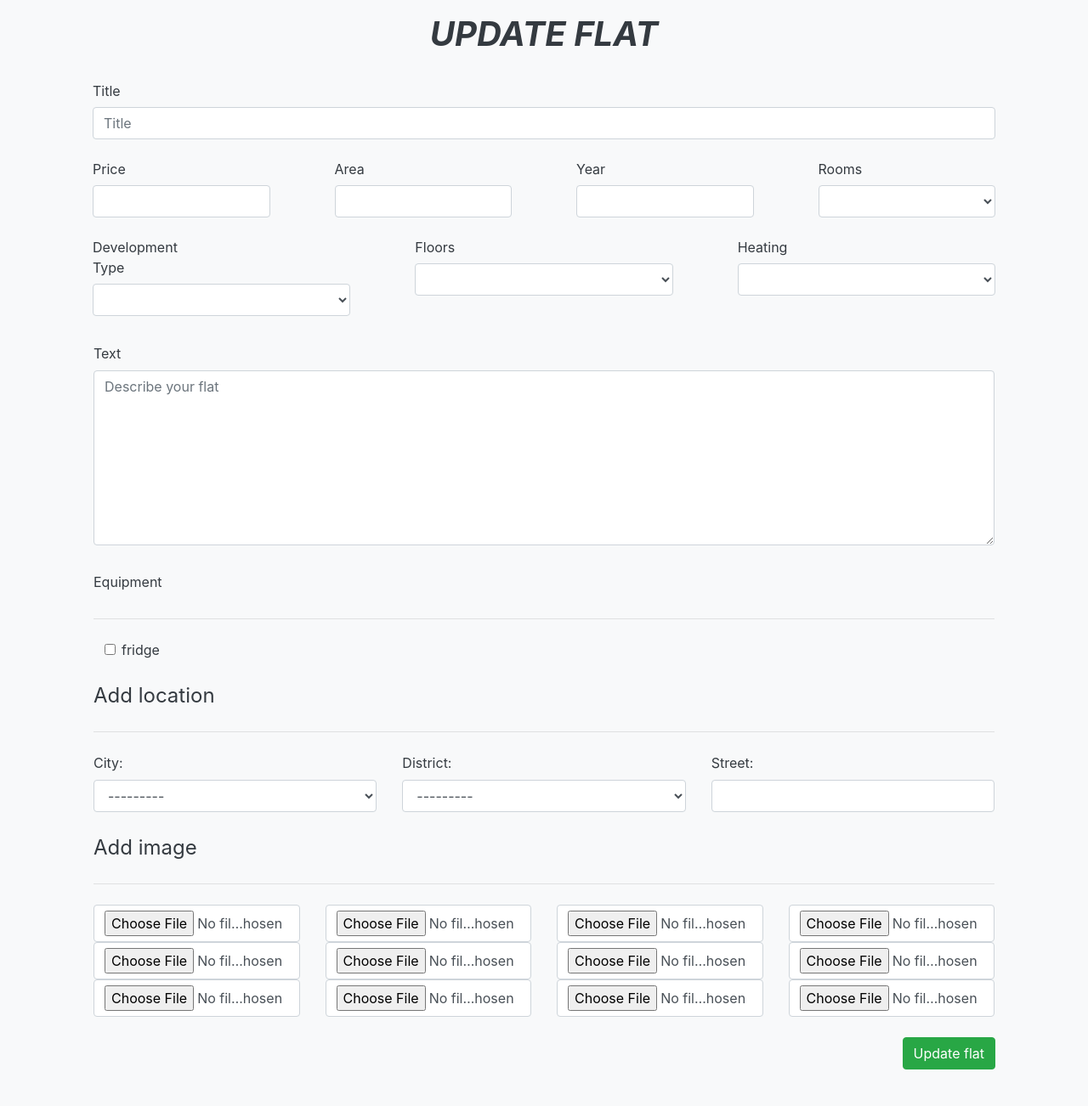
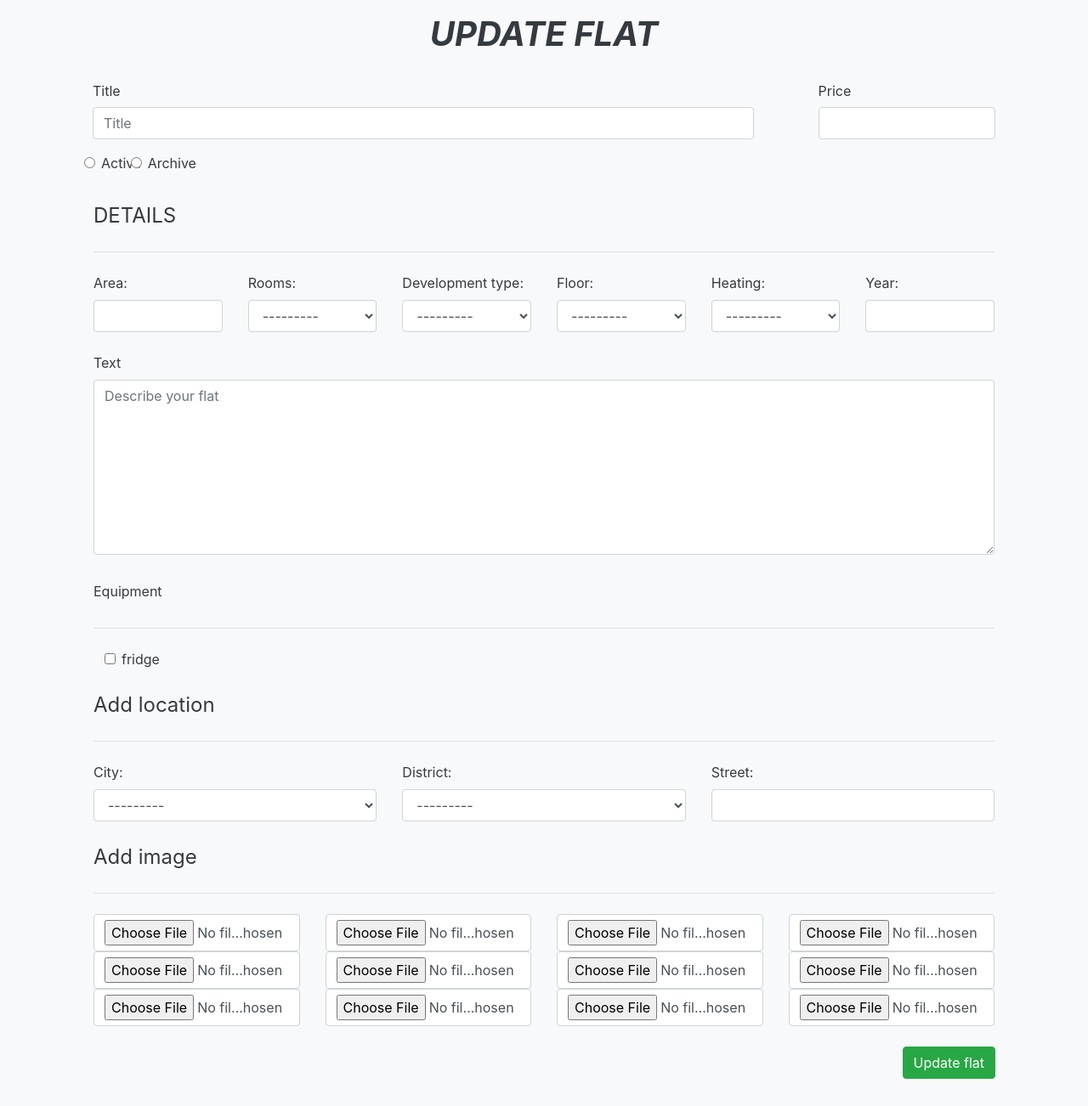
Before and after one commit to Spikey21/Flat-Rental, a Django app: page /update-flat/1/ in a window 1280 px wide. Shown: the part 56-1358 px from the top of the page at 85% size. Before the commit the page ends 1315 px from the top, so only its background shows below. Run offline with Django 4.2, Linux system fonts and the light colour scheme; a user stored in the database is signed in; tables that the repository leaves empty hold one stand-in row (values such as "Sample post"); lists and menus that the app fills with data are empty; parts of the project's set-up code (start-up, migrations or seed data) failed here and were passed over; some libraries are stand-ins or nearby versions.

Commit message:
correct update flat template

```diff
--- a/rent_flat/flat/templates/update.html
+++ b/rent_flat/flat/templates/update.html
@@ -12,7 +12,7 @@
         </h1>
         <form action="{% url 'create' %}" method="post">
             <div class="row">
-                <div class="col-sm-12">
+                <div class="col-sm-9">
                     <div class="form-group m-2">
                         <label for="inputTitle" class="col-sm-6 col-form-label">Title</label>
                         <div class="col-sm-12">
@@ -29,69 +29,51 @@
                     </div>
                 </div>
                 <div class="col-sm-3">
-                    <div class="form-group m-2">
-                        <label for="inputArea" class="col-sm-6 col-form-label">Area</label>
-                        <div class="col-sm-12">
-                            <input type="number" step="0.01"  class="form-control" id="inputArea" name="area" required>
+                    <div class="form-check" id="inputStatus">
+                        <div class="form-row m-2">
+                            {% for value,text in form.status.field.choices  %}
+                            <div class="col-sm-3">
+                                <input class="form-check-input"  type="radio" name="{{ value }}" > {{ text }}
+                            </div>
+                            {% endfor %}
                         </div>
                     </div>
                 </div>
-                <div class="col-sm-3">
-                    <div class="form-group m-2">
-                        <label for="inputYear" class="col-sm-6 col-form-label">Year</label>
-                        <div class="col-sm-12">
-                            <input type="number" class="form-control" id="inputYear" name="year" required>
-                        </div>
+            </div>
+            <div class="form-group m-4">
+                {{ detail_items.media.js }}
+                <legend>DETAILS</legend>
+                <hr class="my-4">
+                {{ detail_items.management_form }}
+                {{ detail_items.non_form_errors }}
+                {% for form in detail_items %}
+                <div class="form-group row items-group">
+                    <div class="col">
+                        {{ form.area.label_tag }}
+                        {{ form.area}}
+                    </div>
+                    <div class="col">
+                        {{ form.rooms.label_tag }}
+                        {{ form.rooms}}
+                    </div>
+                    <div class="col">
+                        {{ form.development_type.label_tag }}
+                        {{ form.development_type}}
+                    </div>
+                    <div class="col">
+                        {{ form.floor.label_tag }}
+                        {{ form.floor}}
+                    </div>
+                    <div class="col">
+                        {{ form.heating.label_tag }}
+                        {{ form.heating}}
+                    </div>
+                    <div class="col">
+                        {{ form.year.label_tag }}
+                        {{ form.year}}
                     </div>
                 </div>
-                <div class="col-sm-3">
-                    <div class="form-group m-2">
-                        <label for="inputRoom" class="col-sm-6 col-form-label">Rooms</label>
-                        <div class="col-sm-12">
-                            <select id="inputRoom" class="form-control" name="rooms" required>
-                                {% for value,text in form.rooms.field.choices  %}
-                                    <option value="{{ value }}">{{ text }}</option>
-                                {% endfor %}
-                            </select>
-                        </div>
-                    </div>
-                </div>
-                <div class="col-sm-4">
-                <div class="form-group m-2">
-                    <label for="inputDevelopment_type" class="col-sm-6 col-form-label">Development Type</label>
-                    <div class="col-sm-12">
-                        <select id="inputDevelopment_type" class="form-control" name="development_type" required>
-                            {% for value,text in form.development_type.field.choices  %}
-                                <option value="{{ value }}">{{ text }}</option>
-                            {% endfor %}
-                        </select>
-                    </div>
-                </div>
-                </div>
-                <div class="col-sm-4">
-                <div class="form-group m-2">
-                    <label for="inputFloor" class="col-sm-6 col-form-label">Floors</label>
-                    <div class="col-sm-12">
-                        <select id="inputFloor" class="form-control" name="floor" required>
-                            {% for value,text in form.floor.field.choices  %}
-                            <option value="{{ value }}">{{ text }}</option>
-                            {% endfor %}
-                        </select>
-                    </div>
-                </div>
-                </div>
-                <div class="col-sm-4">
-                <div class="form-group m-2">
-                    <label for="inputHeating" class="col-sm-6 col-form-label">Heating</label>
-                    <div class="col-sm-12">
-                        <select id="inputHeating" class="form-control" name="heating" required>
-                            {% for value,text in form.heating.field.choices  %}
-                            <option value="{{ value }}">{{ text }}</option>
-                            {% endfor %}
-                        </select>
-                    </div>
-                </div>
-                </div>
+                {% endfor %}
             </div>
             <div class="form-group m-4">
                 <label for="textarea">Text</label>
```
